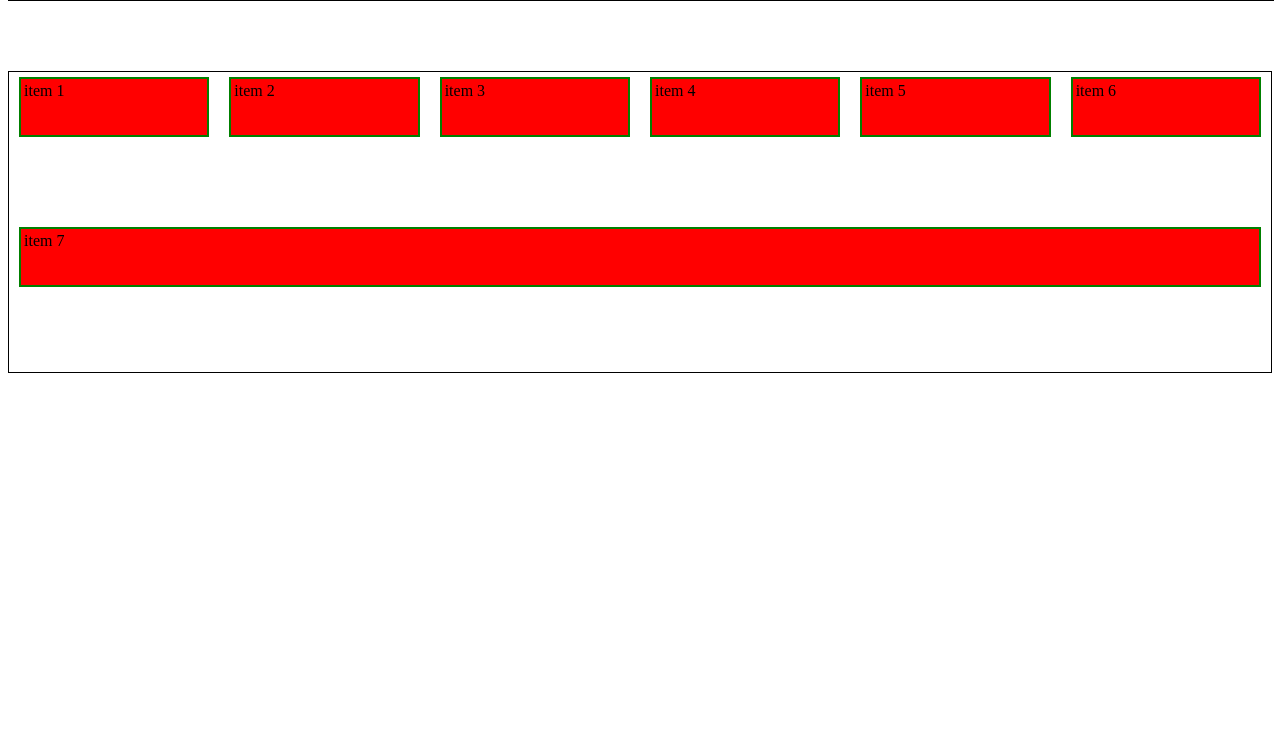
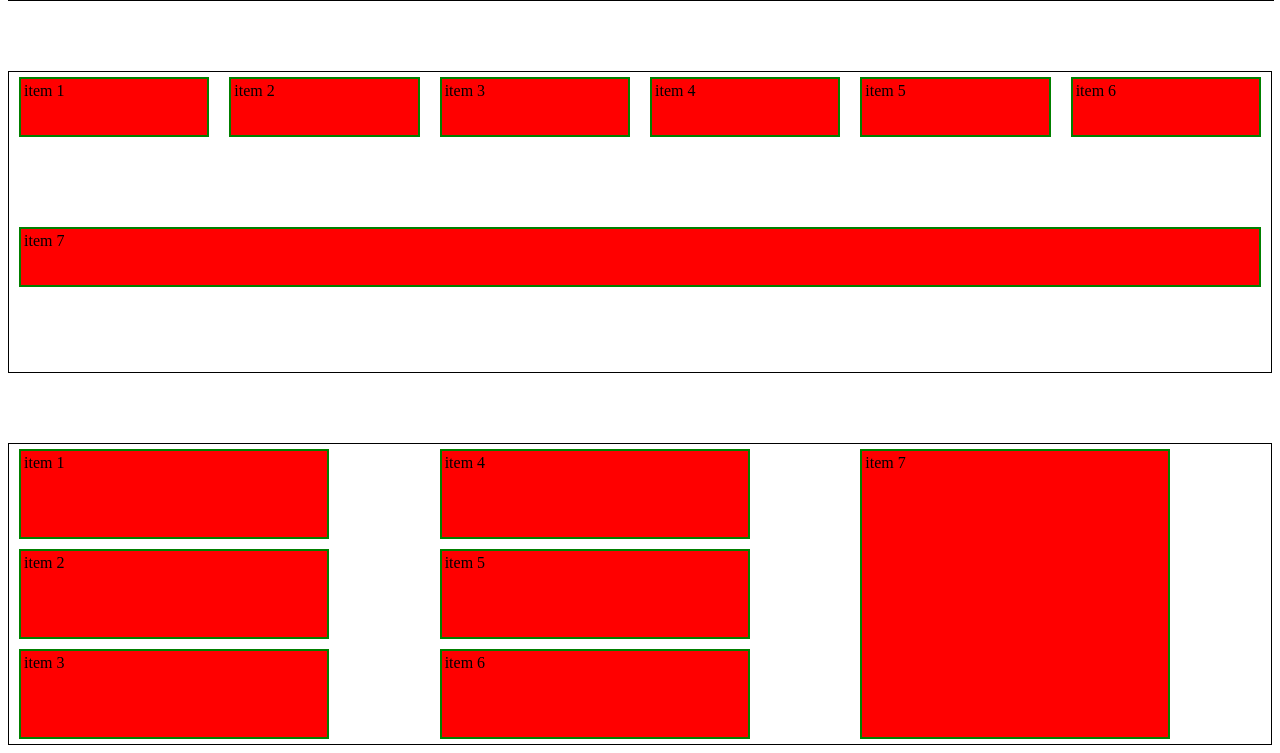
Before and after one commit to Hamzazaheer721/Flexbox-duets, a plain HTML site: page index.html in a window 1280 px wide. Shown: the part 381-1134 px from the top of the page. Before the commit the page ends 800 px from the top, so only its background shows below. Drawn offline with Linux system fonts and the light colour scheme.

Commit message:
!fix: third container added

```diff
--- a/index.css
+++ b/index.css
@@ -24,8 +24,7 @@
 }
 
 
-/* Next Container 2 */
-
+/* Container 2 */
 .container2 {
   margin-top: 70px !important;
   display: flex;
@@ -33,18 +32,11 @@
   width: auto;
   border: 1px solid black;
   margin: auto;
-  /* default value is nowrap and it won't goto next next */
-  /* flex-wrap: wrap; */
-  /* shortand of flex-direction and flex-wrap */
   flex-flow: row wrap;
 }
 
 .item_2 {
   width: 100px;
-  /* flex: 1 1 160px; by default 0 0 auto */
-  /* flex-basis: 160px; */
-  /*if an element gets to next line and it is only element there then it will occupy all the line*/
-  /* flex-grow: 1; */
   flex: 1 1 160px;
   height: 50px;
   background-color: red;
@@ -52,3 +44,24 @@
   padding: 3px;
   border: 2px solid green;
 }
+
+/* Container 3 */
+.container3 {
+  margin-top: 70px !important;
+  display: flex;
+  height: 300px;
+  width: auto;
+  border: 1px solid black;
+  margin: auto;
+  flex-flow: column wrap;
+}
+
+.item_3 {
+  height: 80px;
+  width: 300px;
+  flex: 1 1 80px;
+  background-color: red;
+  margin: 5px 10px;
+  padding: 3px;
+  border: 2px solid green;
+}
--- a/index.html
+++ b/index.html
@@ -30,6 +30,16 @@
     <div class="item6 item_2">item 6</div>
     <div class="item7 item_2">item 7</div>
   </div>
+
+  <div class="container3">
+    <div class="item1 item_3">item 1</div>
+    <div class="item2 item_3">item 2</div>
+    <div class="item3 item_3">item 3</div>
+    <div class="item4 item_3">item 4</div>
+    <div class="item5 item_3">item 5</div>
+    <div class="item6 item_3">item 6</div>
+    <div class="item7 item_3">item 7</div>
+  </div>
 </body>
 
 </html>
```
